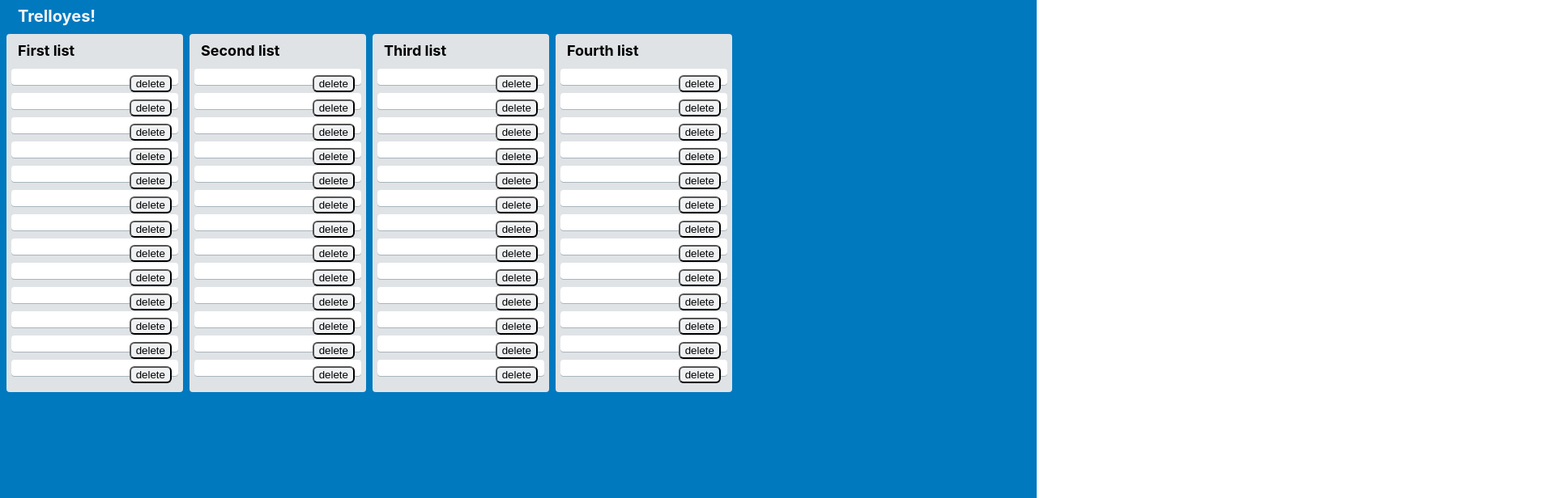
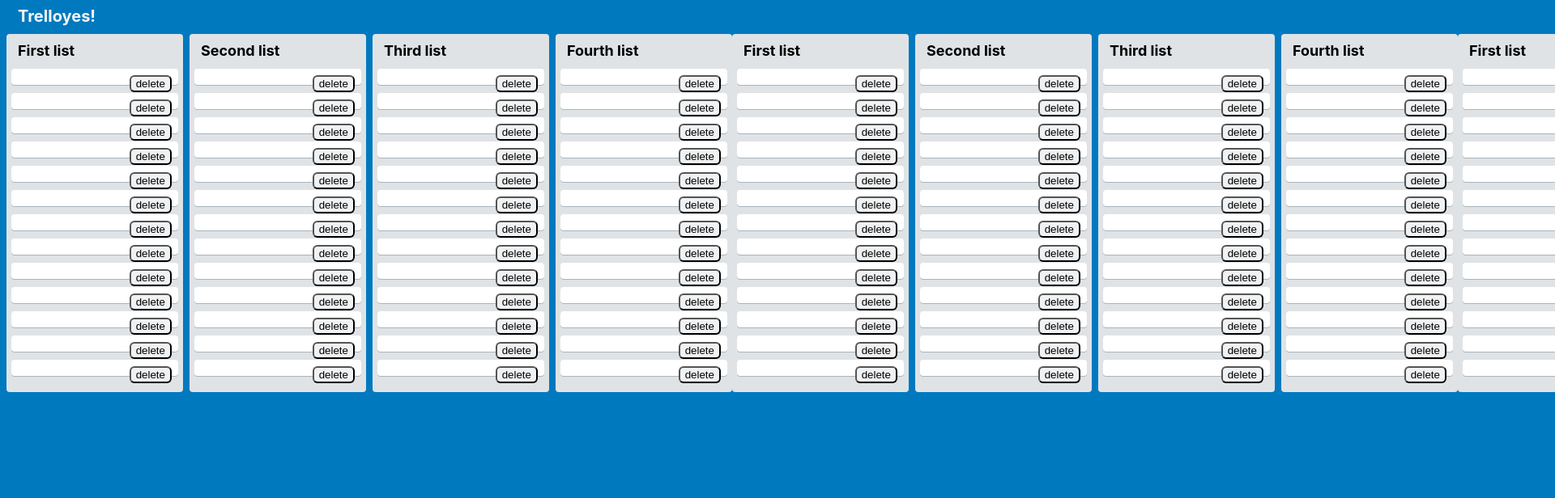
Before and after one commit to Az1rish/trelloyes, a React (Create React App) app: page / in a window 1280 px wide. Shown: the top 616 px of the page at 81% size, 1920 px wide, since content can reach past the window. Built offline with nearby package versions, Linux system fonts and the light colour scheme.

Commit message:
make App class for App component

```diff
--- a/src/App.js
+++ b/src/App.js
@@ -1,18 +1,35 @@
-import React from 'react';
+import React, { Component} from 'react';
 import List from './composition/List';
-import STORE from './store';
 
-function App() {
+class App extends Component {
+  static defaultProps = {
+    store: {
+      lists: [],
+      allCards: {},
+    }
+  };
 
-
+  render() {
+    const {store} = this.props
     return (
       <main className="App">
         <header className="App-header">
           <h1>Trelloyes!</h1>
         </header>
-      <List />
+        <div className="App-list">
+          {store.lists.map(list => (
+            <List
+              key={list.id}
+              header={list.header}
+              cards={list.cardIds.map(id =>
+                store.allCards[id]
+                )}
+            />
+          ))}
+        </div>
       </main>
     );
   }
+}
 
 export default App;
```
Lines whose indentation alone changed are shown as unchanged.
